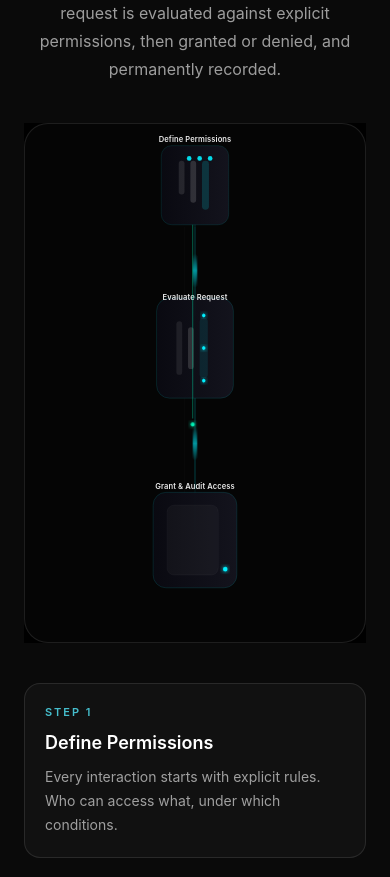
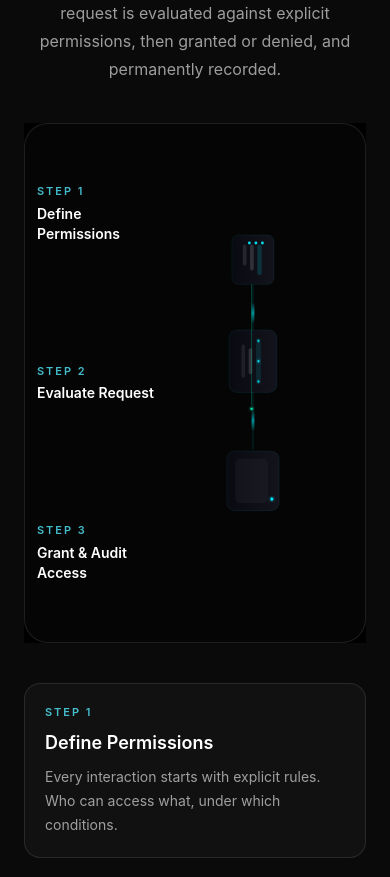
Before and after one commit to Architects-of-Change-Protocol/Architects_of_Change_Protocol, a React (Vite) app in the folder frontend/app/: page / in a window 390 px wide. Shown: the part 4620-5497 px from the top of the page. Built offline with nearby package versions, Linux system fonts and the light colour scheme.

Commit message:
Improve mobile how flow with left-side labels and hidden SVG titles

```diff
--- a/frontend/app/src/landing/AocLandingPage.tsx
+++ b/frontend/app/src/landing/AocLandingPage.tsx
@@ -143,9 +143,42 @@ export const renderAocLandingPage = () => {
             permissions, then granted or denied, and permanently recorded.
           </p>
 
-          <div className="w-full h-[520px] sm:h-[520px] md:h-[460px] flex items-center justify-center bg-black">
-            <div className="w-full max-w-5xl h-full rounded-3xl border border-white/10 bg-white/[0.02] p-4 sm:p-6 md:p-8">
-              <div className="w-full h-full flex items-center justify-center"><div className="w-full h-full transform rotate-90 sm:rotate-0 scale-[1.7] sm:scale-100 origin-center"><HowItWorksFlow /></div></div>
+          <div className="w-full h-[520px] sm:h-[420px] md:h-[460px] flex items-center justify-center bg-black">
+            <div className="relative w-full max-w-5xl h-full rounded-3xl border border-white/10 bg-white/[0.02] p-4 sm:p-6 md:p-8">
+              <div className="absolute inset-y-0 left-3 z-10 flex flex-col justify-around text-left sm:hidden pointer-events-none">
+                <div className="w-[120px]">
+                  <p className="text-[11px] font-semibold uppercase tracking-[0.18em] text-cyan-300/80">
+                    Step 1
+                  </p>
+                  <p className="mt-1 text-sm font-semibold text-white">
+                    Define Permissions
+                  </p>
+                </div>
+
+                <div className="w-[120px]">
+                  <p className="text-[11px] font-semibold uppercase tracking-[0.18em] text-cyan-300/80">
+                    Step 2
+                  </p>
+                  <p className="mt-1 text-sm font-semibold text-white">
+                    Evaluate Request
+                  </p>
+                </div>
+
+                <div className="w-[120px]">
+                  <p className="text-[11px] font-semibold uppercase tracking-[0.18em] text-cyan-300/80">
+                    Step 3
+                  </p>
+                  <p className="mt-1 text-sm font-semibold text-white">
+                    Grant &amp; Audit Access
+                  </p>
+                </div>
+              </div>
+
+              <div className="w-full h-full flex items-center justify-center pl-[116px] sm:pl-0">
+                <div className="w-full h-full transform rotate-90 sm:rotate-0 scale-[1.7] sm:scale-100 origin-center">
+                  <HowItWorksFlow />
+                </div>
+              </div>
             </div>
           </div>
 
--- a/frontend/app/src/landing/components/HowItWorksFlow.tsx
+++ b/frontend/app/src/landing/components/HowItWorksFlow.tsx
@@ -155,8 +155,7 @@ export function HowItWorksFlow() {
           fill="rgba(255,255,255,0.92)"
           fontSize="13"
           fontWeight="600"
-          letterSpacing="0.2"
-         transform="rotate(-90)" className="sm:[transform:none]">
+          letterSpacing="0.2" className="hidden sm:block">
           Define Permissions
         </text>
 
@@ -241,8 +240,7 @@ export function HowItWorksFlow() {
           fill="rgba(255,255,255,0.92)"
           fontSize="13"
           fontWeight="600"
-          letterSpacing="0.2"
-         transform="rotate(-90)" className="sm:[transform:none]">
+          letterSpacing="0.2" className="hidden sm:block">
           Evaluate Request
         </text>
 
@@ -362,8 +360,7 @@ export function HowItWorksFlow() {
           fill="rgba(255,255,255,0.92)"
           fontSize="13"
           fontWeight="600"
-          letterSpacing="0.2"
-         transform="rotate(-90)" className="sm:[transform:none]">
+          letterSpacing="0.2" className="hidden sm:block">
           Grant &amp; Audit Access
         </text>
 
```
